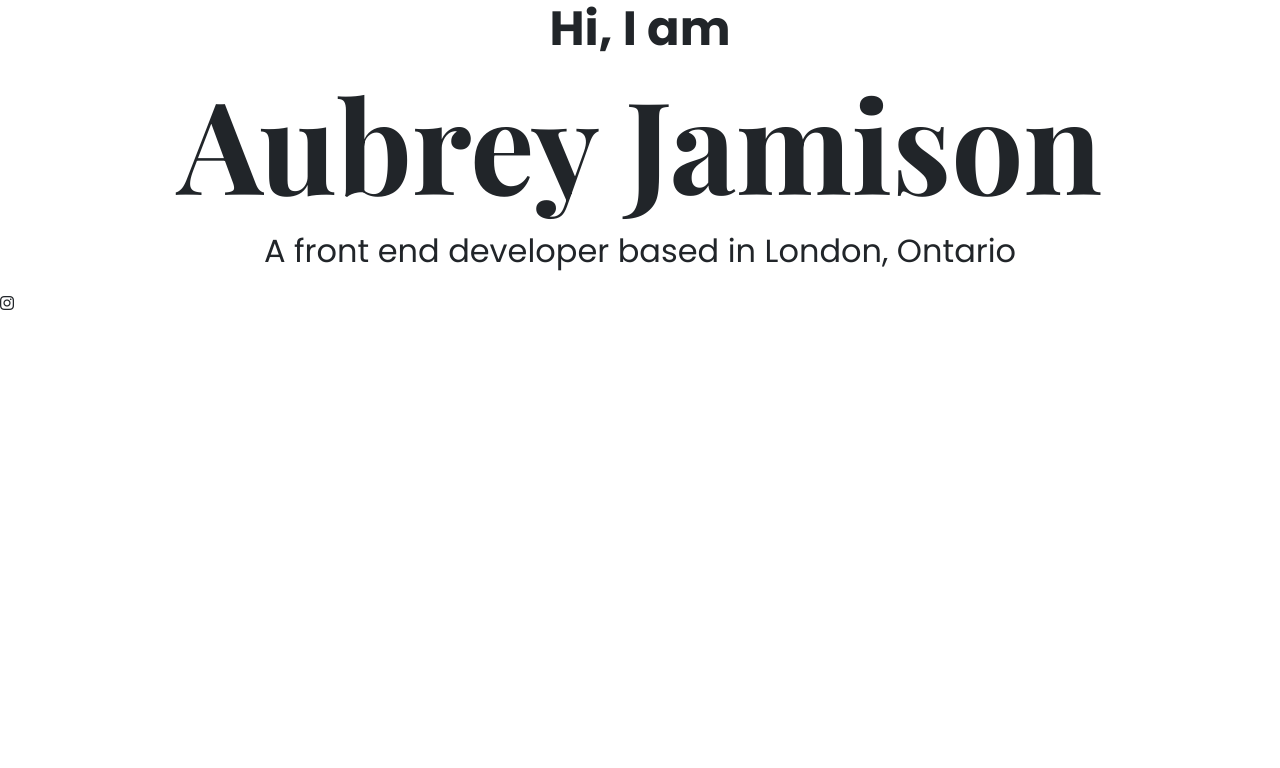
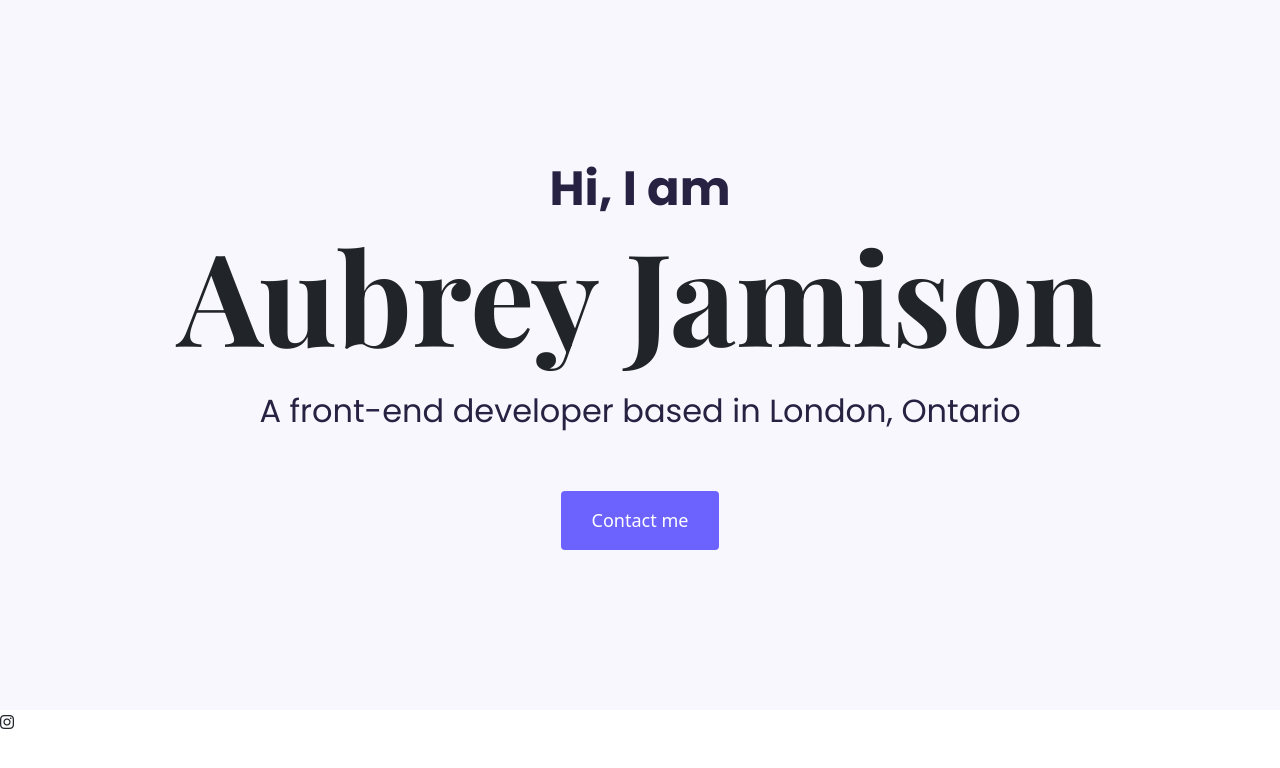
Before and after one commit to aubreyjustine713/portfolio-project, a plain HTML site: page index.html in a window 1280 px wide. Drawn offline with nearby package versions, Linux system fonts and the light colour scheme.

Commit message:
Homepage hero updated

```diff
--- a/index.html
+++ b/index.html
@@ -23,9 +23,14 @@
     <title>Aubrey Jamison - Portfolio Project</title>
   </head>
   <body>
-    <h2>Hi, I am</h2>
-    <h1>Aubrey Jamison</h1>
-    <p>A front end developer based in London, Ontario</p>
+    <div class="hero">
+      <h2>Hi, I am</h2>
+      <h1>Aubrey Jamison</h1>
+      <p class="mb-5">A front-end developer based in London, Ontario</p>
+      <div>
+        <a href="#" class="btn btn-branding">Contact me</a>
+      </div>
+    </div>
     <i class="fa-brands fa-instagram"></i>
     <script
       src="https://cdn.jsdelivr.net/npm/bootstrap@5.3.0/dist/js/bootstrap.bundle.min.js"
--- a/styles.css
+++ b/styles.css
@@ -1,17 +1,36 @@
+:root {
+  --branding-color: #6c63ff;
+  --secondary-color: #f9f7fe;
+  --default-font-family: "Poppins", sans-serif;
+}
 h1 {
   font-size: 96pt;
   font-weight: bold;
   font-family: "Playfair Display", serif;
-  text-align: center;
 }
 h2 {
   font-size: 36pt;
   font-weight: bold;
-  font-family: "Poppins", sans-serif;
-  text-align: center;
+  font-family: var(--default-font-family);
+  margin: 0;
+  color: #272142;
 }
 p {
   font-size: 24pt;
-  font-family: "Poppins", sans-serif;
+  font-family: var(--default-font-family);
+  line-height: 2;
+  color: #272142;
+}
+.hero {
+  background-color: var(--secondary-color);
   text-align: center;
+  padding: 160px 20px;
 }
+.btn-branding {
+  background-color: var(--branding-color);
+  color: white;
+  border-radius: 4px;
+  font-size: 18px;
+  line-height: 27px;
+  padding: 15px 30px;
+}
```
